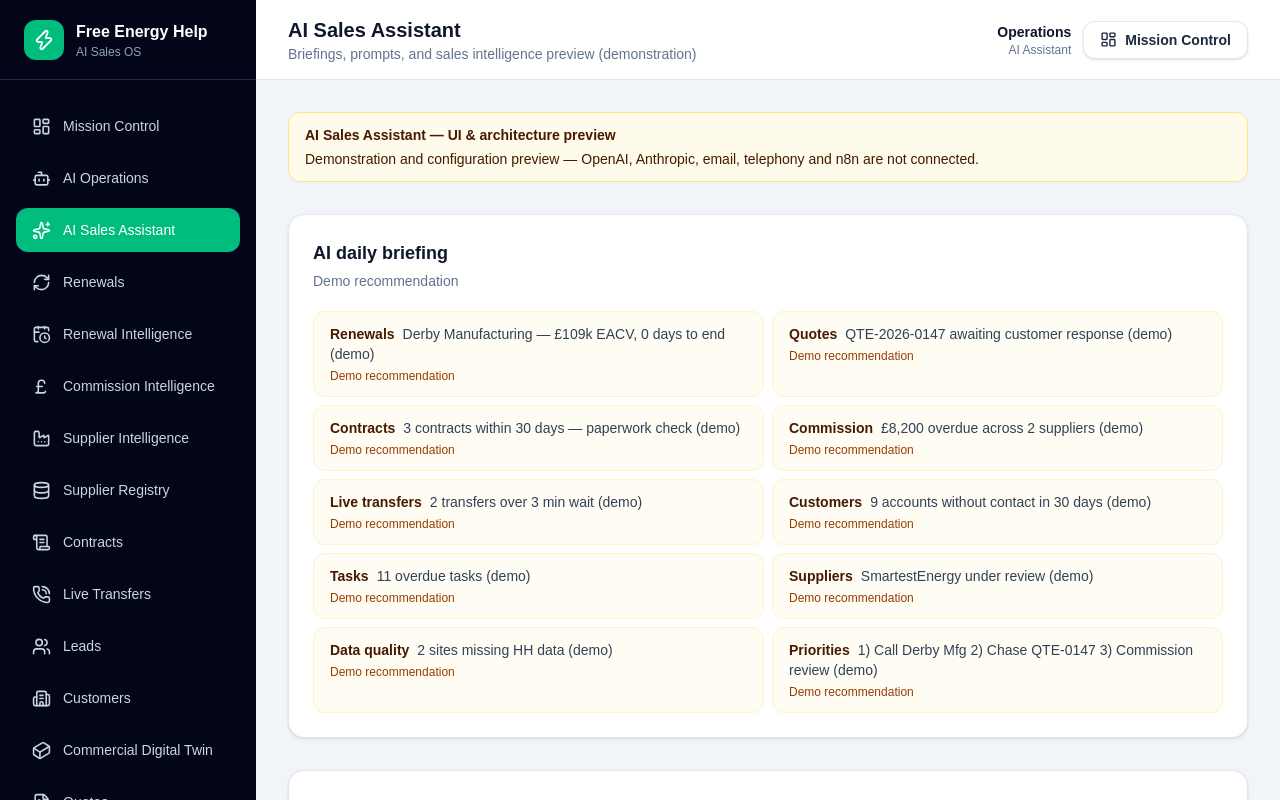
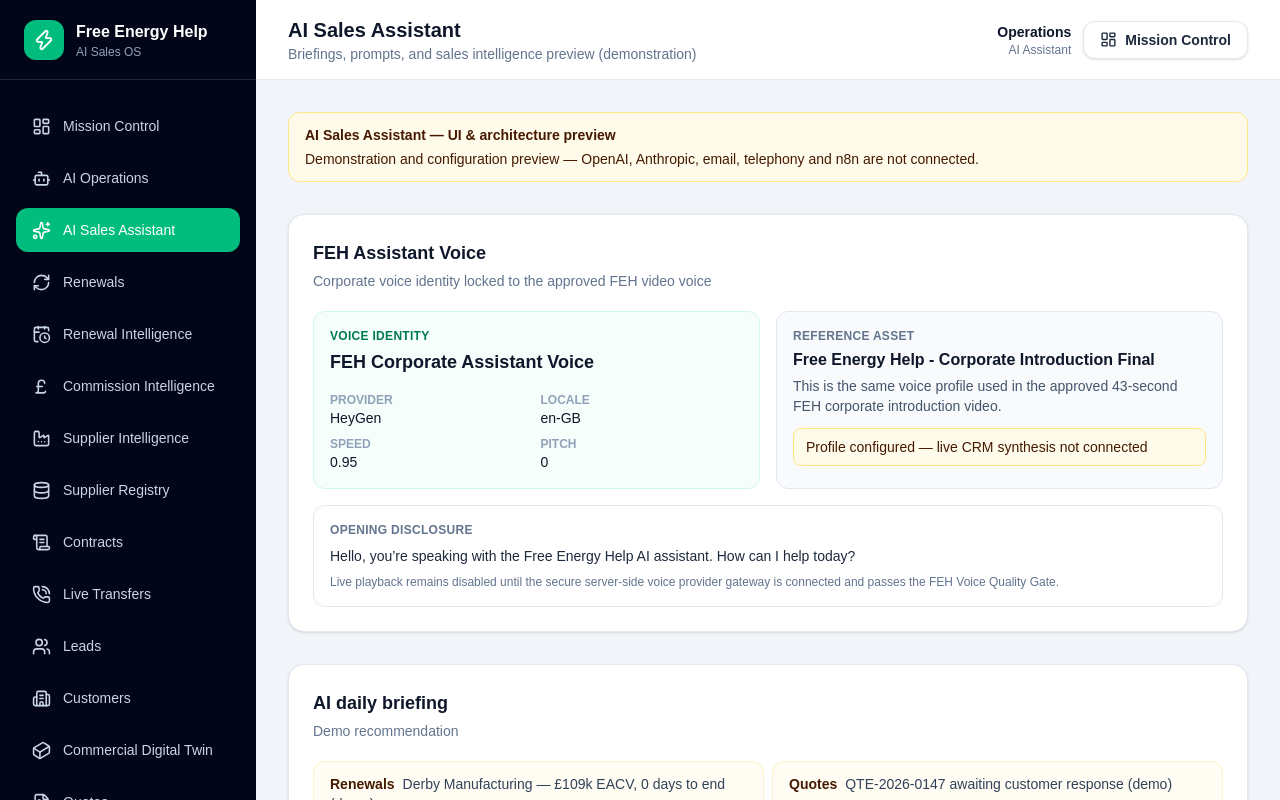
Before and after one commit to dalbirrahala-byte/free-energy-help-ai-os, a Next.js app in the folder frontend/: page /ai-assistant in a window 1280 px wide. Shown: the top 800 px of the page. Built offline with nearby package versions, Linux system fonts and the light colour scheme.

Commit message:
feat(ai): surface FEH corporate voice profile in assistant

```diff
--- a/frontend/src/components/ai-assistant/AiSalesAssistantDashboard.tsx
+++ b/frontend/src/components/ai-assistant/AiSalesAssistantDashboard.tsx
@@ -37,6 +37,7 @@
   ResponseConfidencePanel,
   RiskCentrePanel,
 } from "./AiAssistantPanels";
+import { VoiceIdentityPanel } from "./VoiceIdentityPanel";
 
 const INITIAL: AiFilterState = {
   query: "",
@@ -65,6 +66,8 @@
         <p className="font-semibold">AI Sales Assistant — UI &amp; architecture preview</p>
         <p className="mt-1">{DEMO_AI_LABEL}</p>
       </div>
+
+      <VoiceIdentityPanel />
 
       <AiDailyBriefingPanel items={getDailyBriefing()} />
 
```
